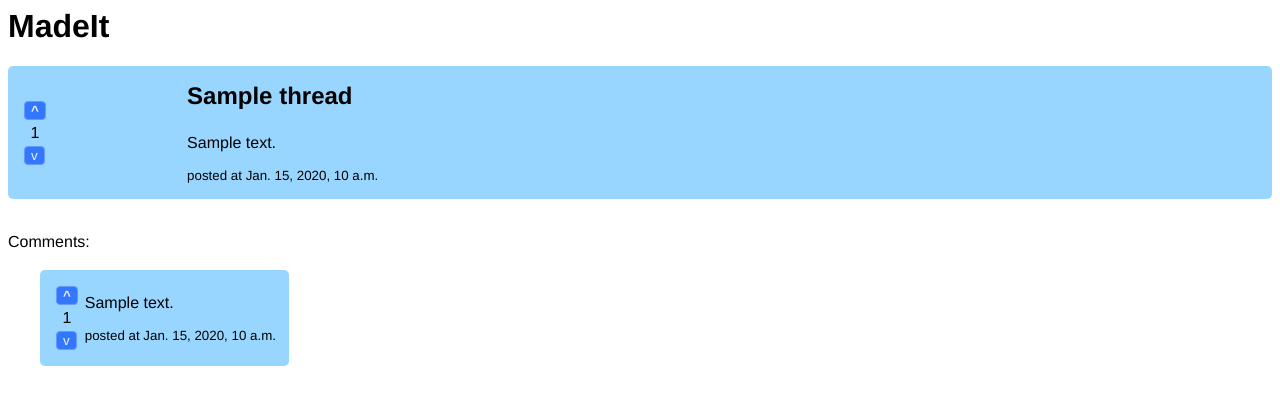
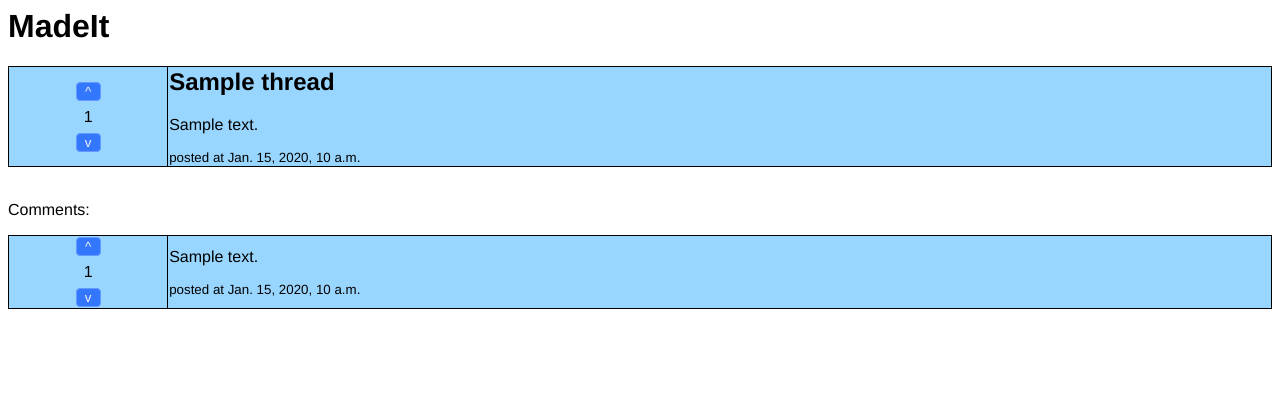
Before and after one commit to lucoby/django_unchained, a Django app: page /madeit/1/ in a window 1280 px wide. Shown: the top 405 px of the page. Run offline with Django 3.2, Linux system fonts and the light colour scheme; tables that the repository leaves empty hold one stand-in row (values such as "Sample post").

Commit message:
worked on votes in views

```diff
--- a/madeit/static/madeit/style.css
+++ b/madeit/static/madeit/style.css
@@ -1,13 +1,14 @@
 .votes {
     text-align: center;
+    line-height: 0px;
 }
 
 .upvote {
     border-radius: 4px;
+    width: 25px;
     border: thin solid #6699ff;
     background-color: #3377ff;
     font-family: "Helvetica";
-    font-weight: bold;
     color: #f2f2f2;
 }
 
@@ -20,6 +21,7 @@
 
 .downvote {
     border-radius: 4px;
+    width: 25px;
     border: thin solid #6699ff;
     background-color: #3377ff;
     font-family: "Helvetica";
@@ -54,10 +56,10 @@ h1, .subtitle {
     font-size:smaller;
 }
 
-/*table {*/
-/*    border-collapse: collapse;*/
-/*}*/
+table {
+    border-collapse: collapse;
+}
 
-/*table, th, td {*/
-/*    border: 1px solid black;*/
-/*}*/
+table, th, td {
+    border: 1px solid black;
+}
--- a/madeit/templates/madeit/thread.html
+++ b/madeit/templates/madeit/thread.html
@@ -7,35 +7,16 @@
 <table class="thread_full">
     <tr>
         <td>
-            <table>
-                <tr>
-                    <td>
-                        <button class="upvote" type="button>">^</button>
-                    </td>
-                </tr>
-                <tr>
-                    <td class="votes">{{ thread.votes }}</td>
-                </tr>
-                <tr>
-                    <td>
-                        <button class="downvote" type="button>">v</button>
-                    </td>
-                </tr>
-            </table>
+            <div class="votes">
+                <p><button class="upvote" type="button>">^</button></p>
+                <p>{{ thread.votes }}</p>
+                <p><button class="downvote" type="button>">v</button></p>
+            </div>
         </td>
         <td>
-            <table>
-                <tr>
-                    <td>
-                        <h2>{{ thread.thread_title }}</h2></td>
-                </tr>
-                <tr>
-                    <td>
+            <h2>{{ thread.thread_title }}</h2>
             <p>{{ thread.thread_text }}</p>
             <p class="meta">posted at {{ thread.pub_date }}</p>
-                    </td>
-                </tr>
-            </table>
         </td>
     </tr>
 </table>
@@ -46,29 +27,16 @@
 
 {% if thread.comment_set.all %}
 
-<table>
-    <tr>
-        <td style="width: 25px"></td>
-        <td>
+
 <table class="comment">
     {% for comment in thread.comment_set.all %}
     <tr>
         <td>
-                        <table>
-                            <tr>
-                                <td>
-                                    <button class="upvote" type="button>">^</button>
-                                </td>
-                            </tr>
-                            <tr>
-                                <td class="votes">{{ comment.votes }}</td>
-                            </tr>
-                            <tr>
-                                <td>
-                                    <button class="downvote" type="button>">v</button>
-                                </td>
-                            </tr>
-                        </table>
+            <div class="votes">
+                <p><button class="upvote" type="button>">^</button></p>
+                <p>{{ comment.votes }}</p>
+                <p><button class="downvote" type="button>">v</button></p>
+            </div>
         </td>
         <td>
             <p>{{ comment.comment_text }}</p>
@@ -77,9 +45,7 @@
     </tr>
     {% endfor %}
 </table>
-        </td>
-    </tr>
-</table>
+
 
 {% else %}
 <p>There doesn't appear to be any comments here.</p>
```
Also changed, not shown: madeit/templates/madeit/index.html (+5 -15 lines). Lines whose indentation alone changed are shown as unchanged.
